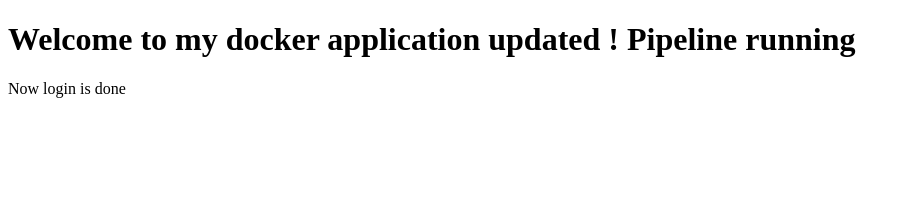
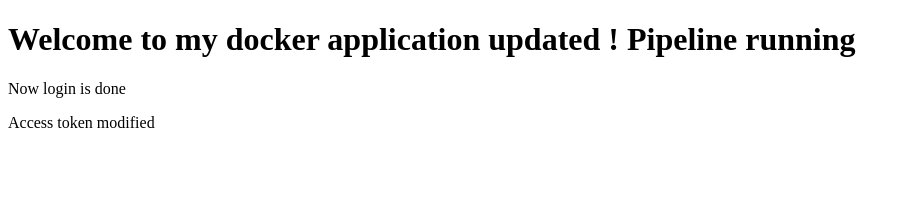
Before and after one commit to krsunny99/Angular-Docker, an Angular app: page / in a window 1280 px wide. Shown: the top 204 px of the page, without its empty margins (0-911 px from the left). Built offline with nearby package versions, Linux system fonts and the light colour scheme.

Commit message:
access token fixed

```diff
--- a/src/app/app.html
+++ b/src/app/app.html
@@ -2,3 +2,4 @@
   Welcome to my docker application updated ! Pipeline running
 </h1>
 <p>Now login is done</p>
+<p>Access token modified</p>
```
